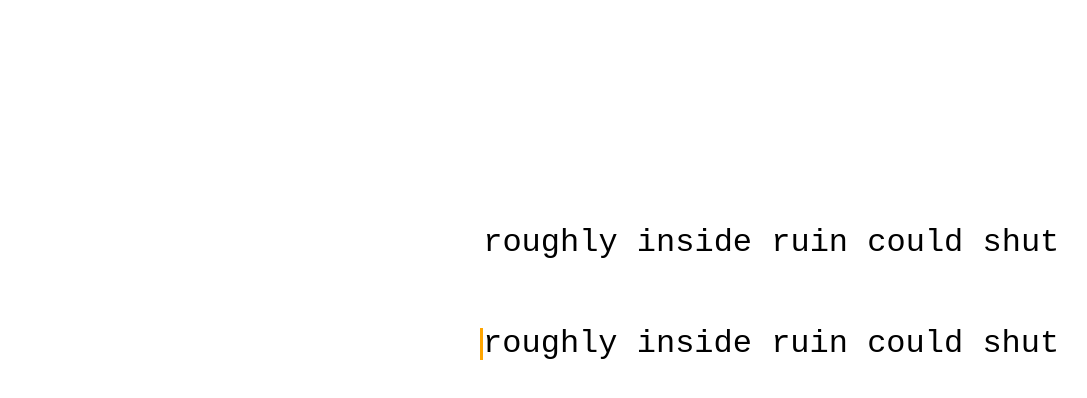
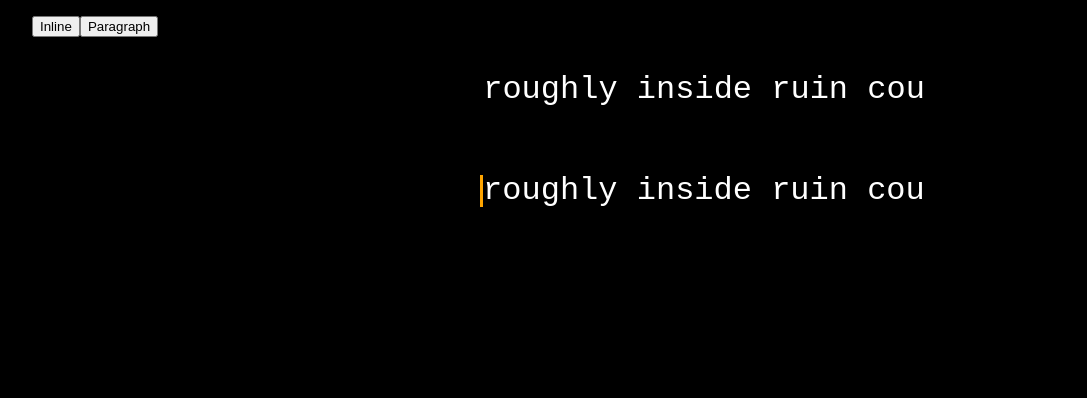
Before and after one commit to raisamong/typing-oxford-3000-rsm, a React (Create React App) app: page / in a window 1280 px wide. Shown: the top 398 px of the page, without its empty margins (160-1247 px from the left). Built offline with nearby package versions, Linux system fonts and the light colour scheme.

Commit message:
fix style

```diff
--- a/src/App.css
+++ b/src/App.css
@@ -6,6 +6,8 @@ body {
   height: 100%;
   width: 100%;
   font-size: 32px;
+  background-color: #000;
+  color: #fff;
 }
 .root {
   height: 100%;
@@ -13,61 +15,8 @@ body {
   overflow: hidden;
 }
 
-input:focus-visible {
-  caret-color: transparent;
-  outline: none;
+.app-container {
+  /* background-color: red; */
+  width: 70%;
+  margin: auto;
 }
-
-.container {
-  padding-top: 15%;
-  display: flex;
-  flex-direction: column;
-  align-items: center;
-  overflow: hidden;
-}
-
-.typing-container {
-  font-family: monospace;
-  width: 100%;
-  display: flex;
-  justify-content: space-between;
-  align-items: center;
-}
-
-.white-space {
-  white-space: pre;
-}
-
-.typed-text {
-  flex: 1;
-  overflow-x: hidden;
-  text-align: end;
-}
-
-.typewriter {
-  height: 1rem;
-  width: 0.1rem;
-  border-right: 0.1rem solid orange; /* The typwriter cursor */
-  animation: blink-caret 0.5s step-end infinite;
-}
-
-.typewriter-space {
-  height: 1rem;
-  width: 0.2rem;
-}
-
-.incoming-text {
-  flex: 1;
-  overflow-x: hidden;
-}
-
-/* The typewriter cursor effect */
-@keyframes blink-caret {
-  from,
-  to {
-    border-color: transparent;
-  }
-  50% {
-    border-color: orange;
-  }
-}
--- a/src/App.tsx
+++ b/src/App.tsx
@@ -1,8 +1,15 @@
 import React from 'react'
 import TypingInline from 'src/components/TypingInline'
+import './App.css'
 
 function App() {
-  return <TypingInline />
+  return (
+    <div className="app-container">
+      <button>Inline</button>
+      <button>Paragraph</button>
+      <TypingInline />
+    </div>
+  )
 }
 
 export default App
--- a/src/components/TypingInline/index.tsx
+++ b/src/components/TypingInline/index.tsx
@@ -1,7 +1,9 @@
 import React, { useEffect, useState } from 'react'
-import 'src/App.css'
 import { shuffle } from 'src/utils'
 import { vocab } from 'src/vocab'
+import './style.css'
+
+const whilelistKeyCode = [189]
 
 const TypingInline = () => {
   const [textToType, setTextToType] = useState<string>('')
@@ -12,7 +14,10 @@ const TypingInline = () => {
       console.log('KeyCode:', event.keyCode)
       if (event.keyCode === 8) {
         setTextTyping((prev) => prev.substring(0, prev.length - 1))
-      } else if (event.keyCode >= 48 && event.keyCode <= 90) {
+      } else if (
+        (event.keyCode >= 48 && event.keyCode <= 90) ||
+        whilelistKeyCode.includes(event.keyCode)
+      ) {
         setTextTyping((prev) => prev + event.key)
       } else if (event.keyCode === 32) {
         setTextTyping((prev) => prev + ' ')
@@ -35,7 +40,7 @@ const TypingInline = () => {
       return (
         <span
           style={{
-            color: isMatched ? 'green' : '#fff',
+            color: isMatched ? 'green' : '#000',
             backgroundColor: isMatched ? '' : 'red',
           }}
         >
--- /dev/null
+++ b/src/components/TypingInline/style.css
@@ -0,0 +1,57 @@
+input:focus-visible {
+  caret-color: transparent;
+  outline: none;
+}
+
+.container {
+  display: flex;
+  flex-direction: column;
+  align-items: center;
+  overflow: hidden;
+}
+
+.typing-container {
+  font-family: monospace;
+  width: 100%;
+  display: flex;
+  justify-content: space-between;
+  align-items: center;
+}
+
+.white-space {
+  white-space: pre;
+}
+
+.typed-text {
+  flex: 1;
+  overflow-x: hidden;
+  direction: rtl;
+}
+
+.typewriter {
+  height: 1rem;
+  width: 0.1rem;
+  border-right: 0.1rem solid orange; /* The typwriter cursor */
+  animation: blink-caret 0.5s step-end infinite;
+}
+
+.typewriter-space {
+  height: 1rem;
+  width: 0.2rem;
+}
+
+.incoming-text {
+  flex: 1;
+  overflow-x: hidden;
+}
+
+/* The typewriter cursor effect */
+@keyframes blink-caret {
+  from,
+  to {
+    border-color: transparent;
+  }
+  50% {
+    border-color: orange;
+  }
+}
```
